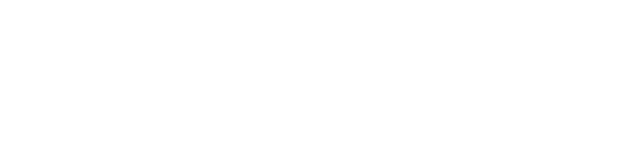
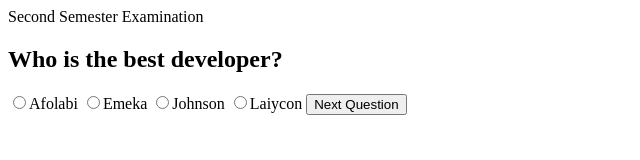
Before and after one commit to afolabiopakunle/exams-web-app, a plain HTML site: page index.html in a window 1280 px wide. Shown: the whole page, without its empty margins (0-640 px from the left). Drawn offline with Linux system fonts and the light colour scheme.

Commit message:
finished html setup

```diff
--- a/index.html
+++ b/index.html
@@ -8,7 +8,20 @@
 </head>
 
 <body>
-
+    <div id="examContainer" class="container">
+        <div class="title">Second Semester Examination</div>
+        <h2 id="question" class="question">
+            Who is the best developer?
+        </h2>
+        <label class="option"><input type="radio" name="option" value="1"><span id="opt1">Afolabi</span></label>
+        <label class="option"><input type="radio" name="option" value="2"><span id="opt2">Emeka</span></label>
+        <label class="option"><input type="radio" name="option" value="3"><span id="opt3">Johnson</span></label>
+        <label class="option"><input type="radio" name="option" value="4"><span id="opt4">Laiycon</span></label>
+        <button id="nextBtn" class="next-btn">Next Question</button>
+    </div>
+    <div id="result" class="container result" style="display: none;">Result is 100</div>
+    <script src="questions.js"></script>
+    <script src="app.js"></script>
 </body>
 
 </html>
```
